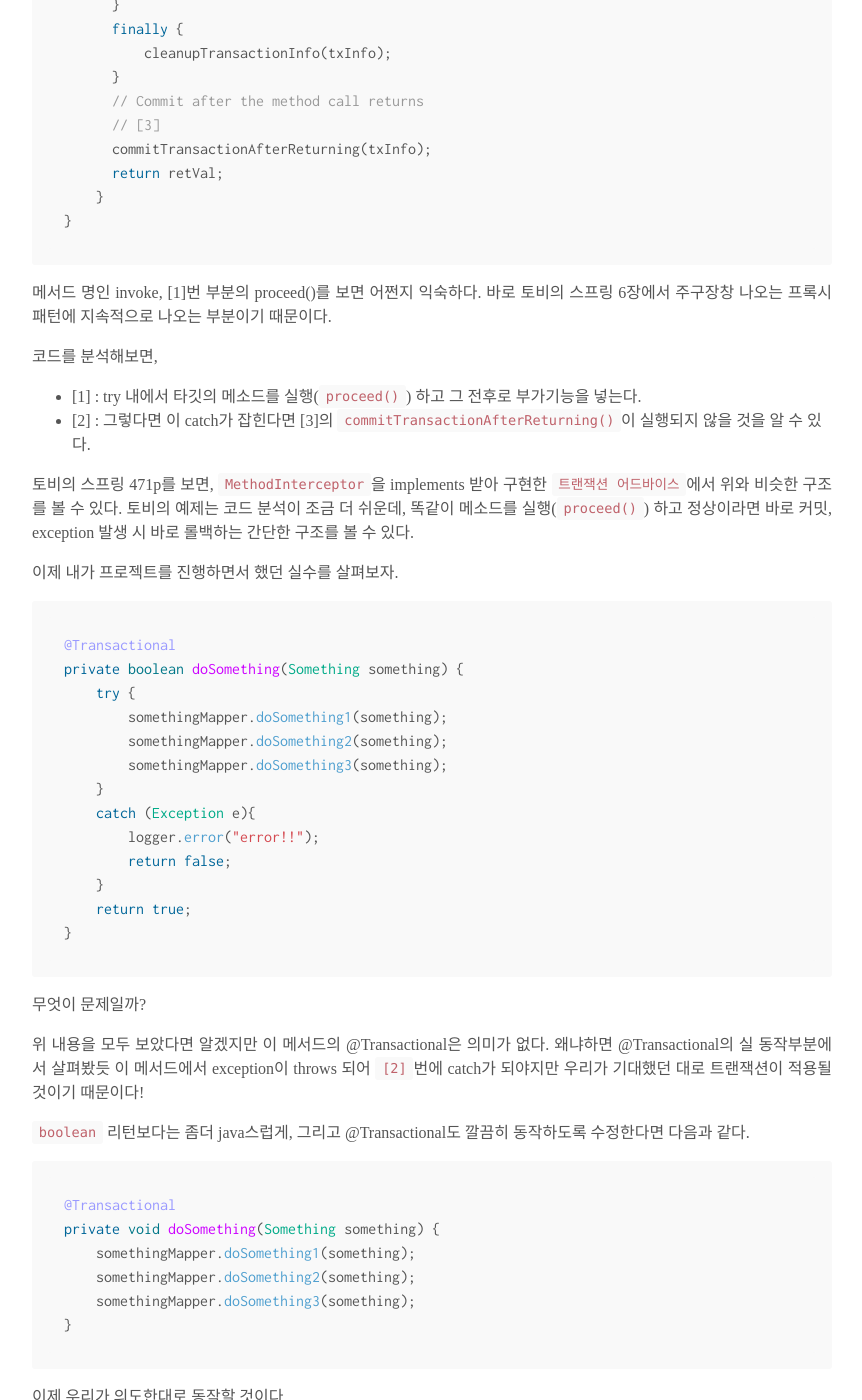
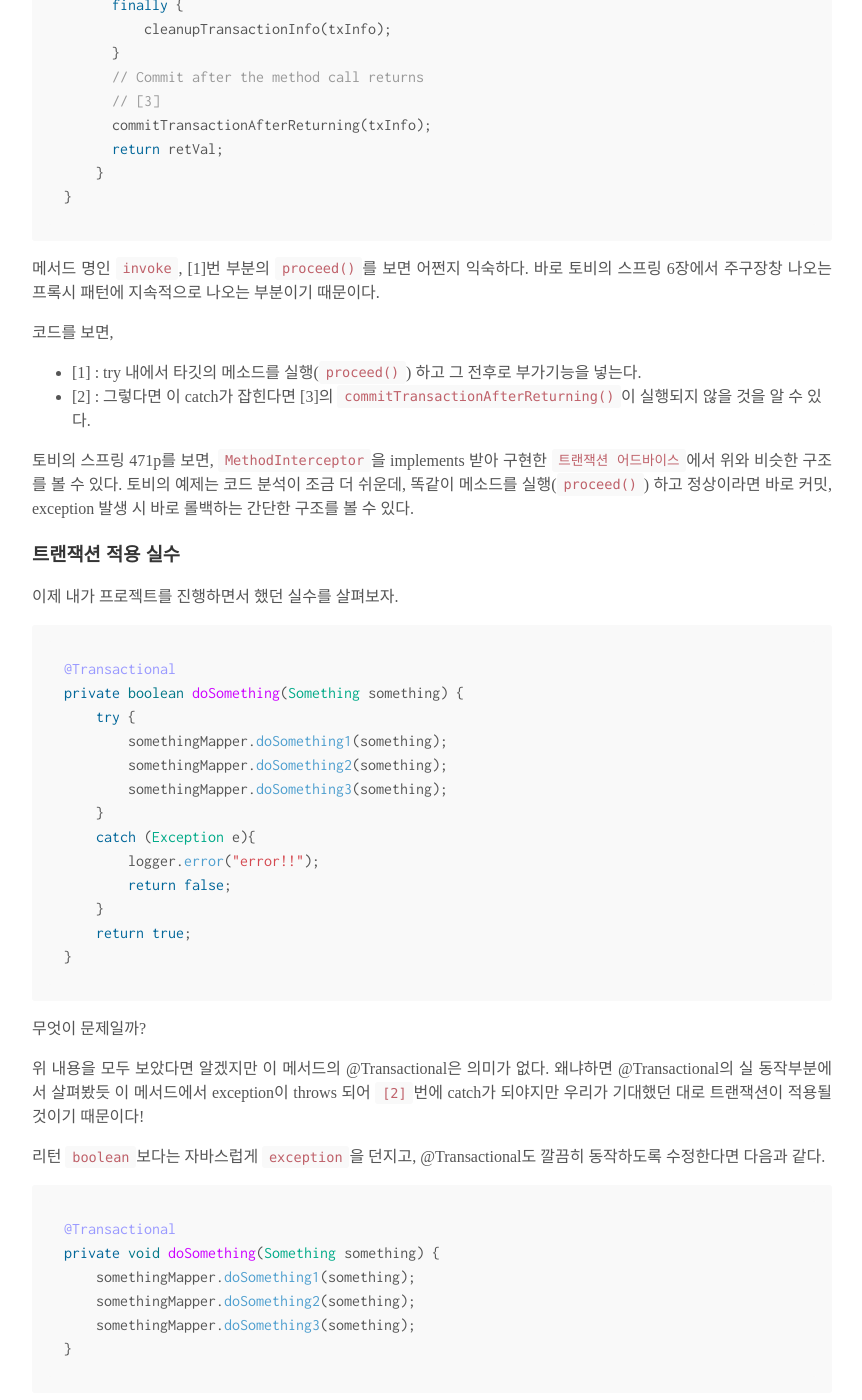
Before and after one commit to cyseo/cyseo.github.io, a Jekyll site: the page built from _posts/2018-03-04-[Spring]-@Transactional.md, in a window 1280 px wide and 1400 px high, scrolled down 3833 px. Shown: the whole window, without its empty margins (208-1070 px from the left). Built offline with Jekyll 4.4.1, drawn with Linux system fonts in a browser that asks for light colours; some web fonts are replaced; comment, search, counter and statistics services are not loaded; some of the changed text lies outside the part shown.

Commit message:
@Transactional post 수정2

````diff
--- a/_posts/2018-03-04-[Spring]-@Transactional.md
+++ b/_posts/2018-03-04-[Spring]-@Transactional.md
@@ -144,15 +144,17 @@ public Object invoke(final MethodInvocation invocation) throws Throwable {
     }
 }
 ```
-메서드 명인 invoke, [1]번 부분의 proceed()를 보면 어쩐지 익숙하다. 바로 토비의 스프링 6장에서 주구장창 나오는 프록시 패턴에 지속적으로 나오는 부분이기 때문이다.
+메서드 명인 `invoke`, [1]번 부분의 `proceed()`를 보면 어쩐지 익숙하다. 바로 토비의 스프링 6장에서 주구장창 나오는 프록시 패턴에 지속적으로 나오는 부분이기 때문이다.
 
-코드를 분석해보면,
+코드를 보면,
 - [1] : try 내에서 타깃의 메소드를 실행(`proceed()`) 하고 그 전후로 부가기능을 넣는다.
 - [2] : 그렇다면 이 catch가 잡힌다면 [3]의 `commitTransactionAfterReturning()`이 실행되지 않을 것을 알 수 있다.
 
 토비의 스프링 471p를 보면, `MethodInterceptor`을 implements 받아 구현한 `트랜잭션 어드바이스`에서 위와 비슷한 구조를 볼 수 있다.
 토비의 예제는 코드 분석이 조금 더 쉬운데, 똑같이 메소드를 실행(`proceed()`) 하고 정상이라면 바로 커밋, exception 발생 시 바로 롤백하는 간단한 구조를 볼 수 있다.
 
+
+### 트랜잭션 적용 실수
 이제 내가 프로젝트를 진행하면서 했던 실수를 살펴보자.
 ```java
 @Transactional
@@ -174,7 +176,7 @@ private boolean doSomething(Something something) {
 위 내용을 모두 보았다면 알겠지만 이 메서드의 @Transactional은 의미가 없다.
 왜냐하면 @Transactional의 실 동작부분에서 살펴봤듯 이 메서드에서 exception이 throws 되어 `[2]`번에 catch가 되야지만 우리가 기대했던 대로 트랜잭션이 적용될 것이기 때문이다!
 
-`boolean` 리턴보다는 좀더 java스럽게, 그리고 @Transactional도 깔끔히 동작하도록 수정한다면 다음과 같다.
+리턴 `boolean`보다는 자바스럽게 `exception`을 던지고, @Transactional도 깔끔히 동작하도록 수정한다면 다음과 같다.
 
 ```java
 @Transactional
````
Also changed, not shown: other parts of _posts/2018-03-04-[Spring]-@Transactional.md (+2 -2 lines).
